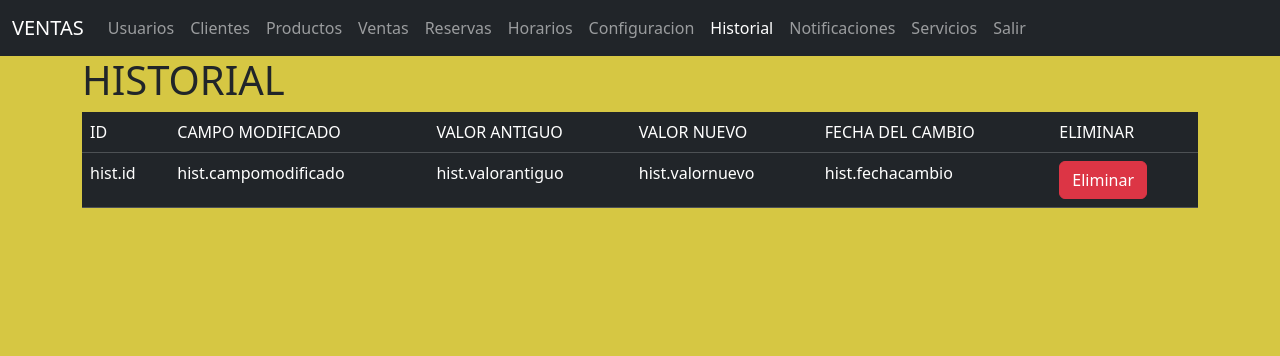
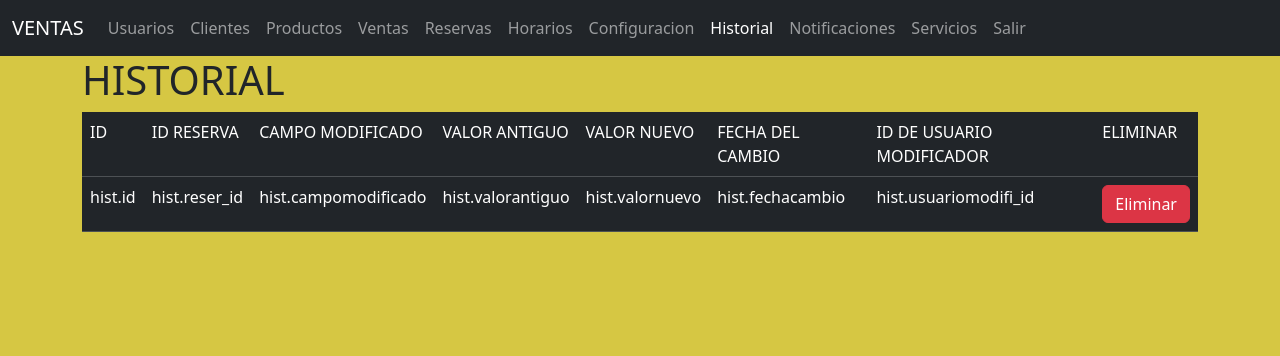
Before and after one commit to DarkasterAlexis/PROYECTOFIN_TEM2, a Flask app: page /historial/ in a window 1280 px wide. Shown: the top 356 px of the page. Run offline with Flask 3, Linux system fonts and the light colour scheme; tables that the repository leaves empty hold one stand-in row (values such as "Sample post").

Commit message:
Version 1.7

```diff
--- a/templates/historial/index.html
+++ b/templates/historial/index.html
@@ -7,26 +7,30 @@
 <table class="table table-dark table-hover" >
     <tr>
         <td>ID</td>
+        <td>ID RESERVA</td>
         <td>CAMPO MODIFICADO</td>
         <td>VALOR ANTIGUO</td>
         <td>VALOR NUEVO</td>
         <td>FECHA DEL CAMBIO</td>
+        <td>ID DE USUARIO MODIFICADOR</td>
         <td>ELIMINAR</td>
     </tr>
     {%for hist in historial%}
     <tr>
         <td>hist.id</td>
+        <td>hist.reser_id</td>
         <td>hist.campomodificado</td>
         <td>hist.valorantiguo</td>
         <td>hist.valornuevo</td>
         <td>hist.fechacambio</td>
+        <td>hist.usuariomodifi_id</td>
         <td>
             <a href="{{url_for('historial.delete')}}" class="btn btn-danger">Eliminar</a>
         </td>
     </tr>
     {%else%}
     <tr>
-        <td colspan="6px">No se han registrado nada en el historial de actividades</td>
+        <td colspan="8px">No se han registrado nada en el historial de actividades</td>
     </tr>
     {%endfor%}
 </table>
```
